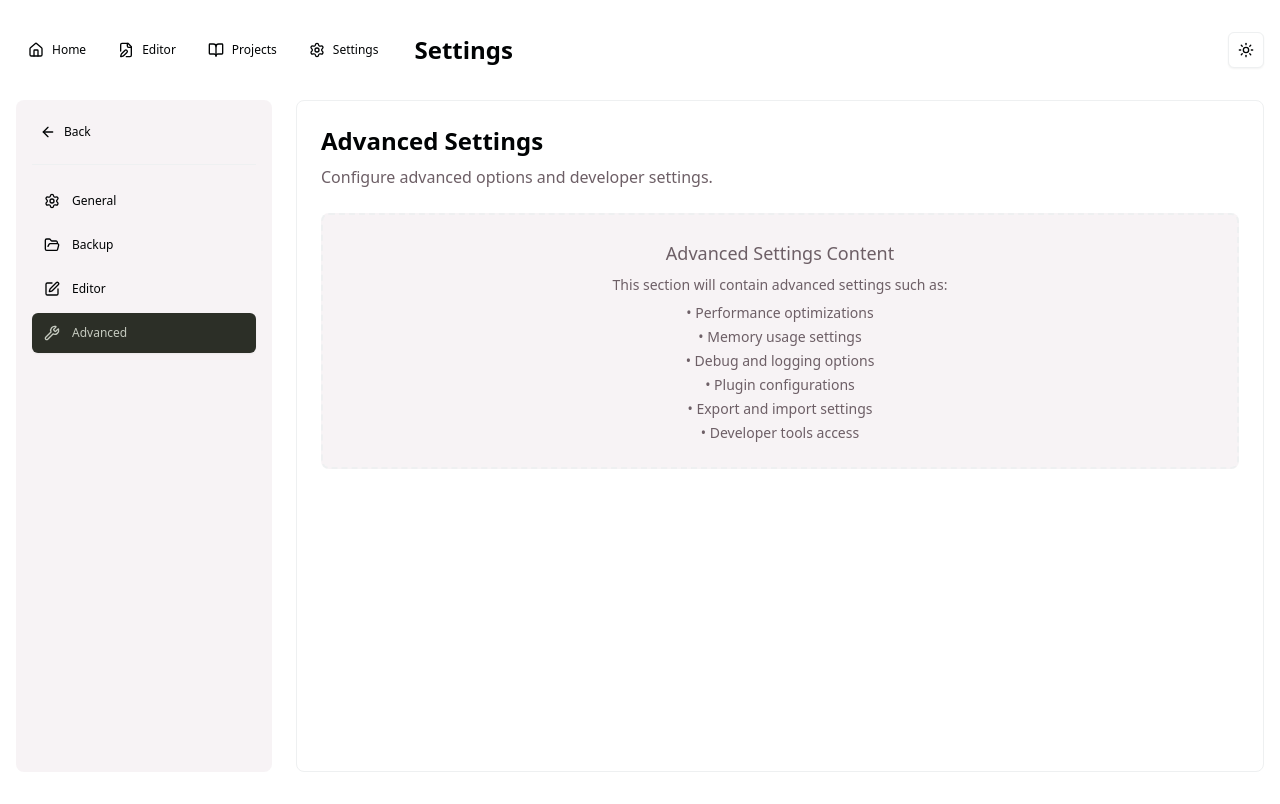
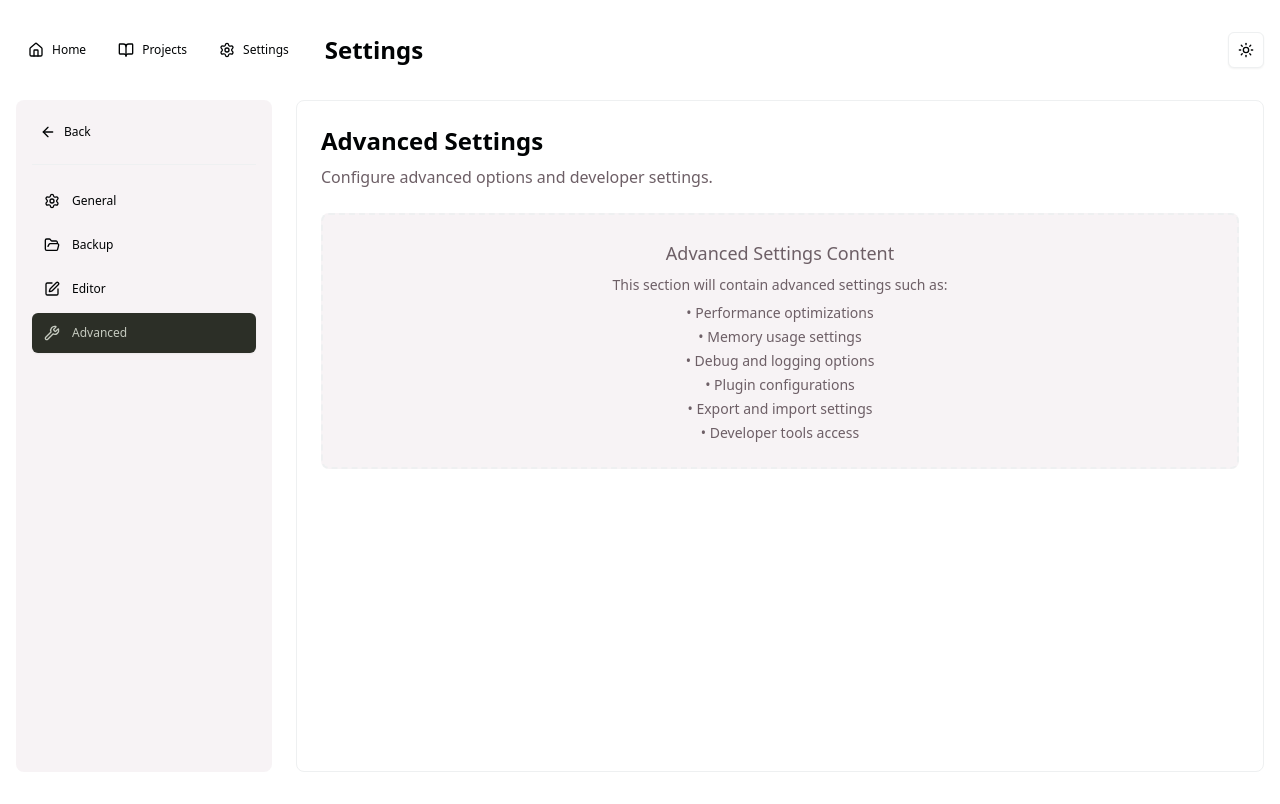
Before and after one commit to rafpiek/desktop-template, a React (Vite) app: page /settings/advanced in a window 1280 px wide. Built offline with nearby package versions, Linux system fonts and the light colour scheme; what @tiptap/extension-character-count, @tiptap/extension-focus, @tiptap/extension-unique-id would draw is missing.

Commit message:
fix: remove editor link from top navigation bar
- Removed Editor navigation button from TopBar component
- Cleaned up unused FileEdit icon import

```diff
--- a/src/components/top-bar.tsx
+++ b/src/components/top-bar.tsx
@@ -1,7 +1,7 @@
 import { Link } from "react-router-dom"
 import { Button } from "@/components/ui/button"
 import { ThemeToggle } from "@/components/theme-toggle"
-import { Home, BookOpen, FileEdit, Settings } from "lucide-react"
+import { Home, BookOpen, Settings } from "lucide-react"
 
 interface TopBarProps {
   title?: string
@@ -18,12 +18,6 @@ export function TopBar({ title, showNavigation = true }: TopBarProps) {
               <Link to="/" className="gap-2">
                 <Home className="h-4 w-4" />
                 Home
-              </Link>
-            </Button>
-            <Button variant="ghost" size="sm" asChild>
-              <Link to="/editor" className="gap-2">
-                <FileEdit className="h-4 w-4" />
-                Editor
               </Link>
             </Button>
             <Button variant="ghost" size="sm" asChild>
```
